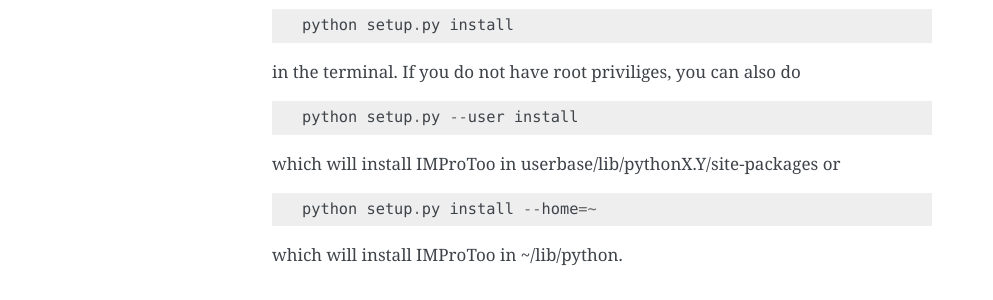
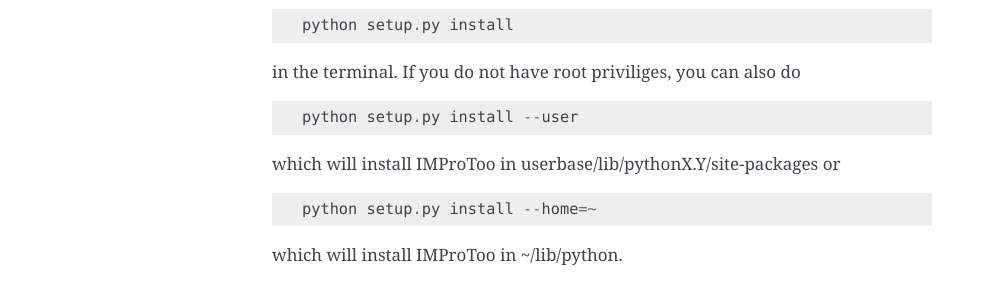
Before and after one commit to maahn/pyOptimalEstimation, a Sphinx documentation site: the page built from docs/index.rst, in a window 1280 px wide. Shown: the part 384-684 px from the top of the page, without its empty margins (148-1141 px from the left). Built offline with Sphinx 7.4.7, drawn with Linux system fonts in a browser that asks for light colours.

Commit message:
Documentation fix

```diff
--- a/docs/index.rst
+++ b/docs/index.rst
@@ -23,7 +23,7 @@
 
 in the terminal. If you do not have root priviliges, you can also do ::
 
-  python setup.py --user install
+  python setup.py install --user
 
 which will install IMProToo in userbase/lib/pythonX.Y/site-packages or ::
 
```
